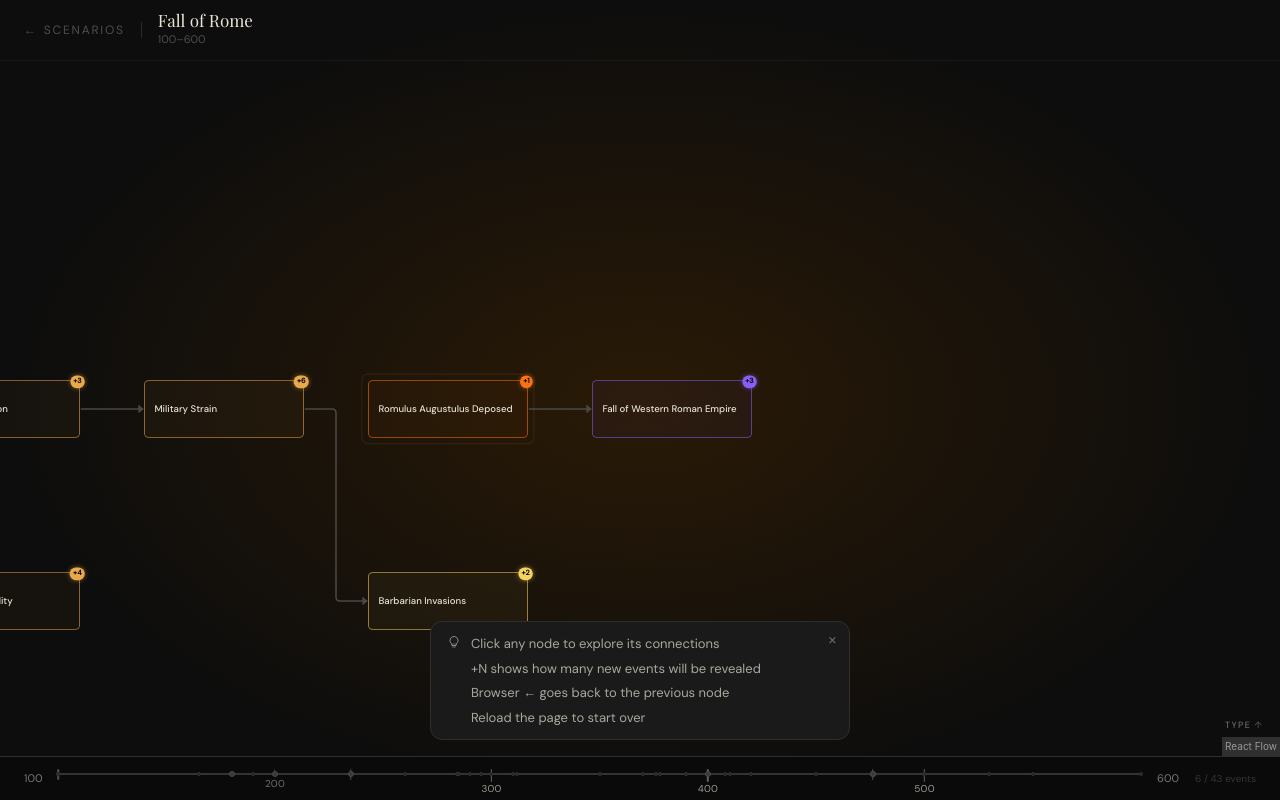
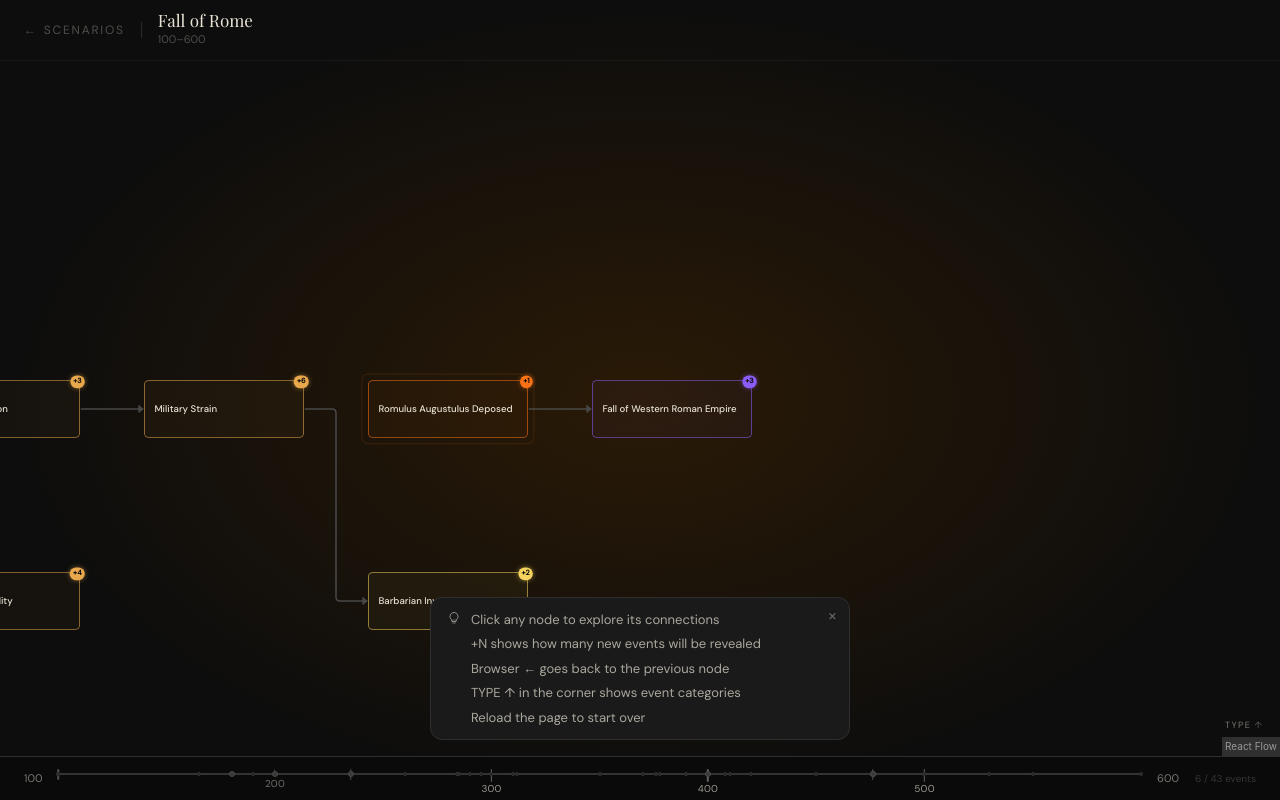
Before and after one commit to catsbyy/cateno, a React (Vite) app: page / in a window 1280 px wide. Both pictures are taken after a click on the button 314 px from the left and 366 px from the top of the page. Built offline with nearby package versions, Linux system fonts and the light colour scheme.

Commit message:
add TYPE to onboarding hint

```diff
--- a/src/components/OnboardingHint.tsx
+++ b/src/components/OnboardingHint.tsx
@@ -7,6 +7,7 @@ const HINTS = [
   "Click any node to explore its connections",
   "+N shows how many new events will be revealed",
   "Browser ← goes back to the previous node",
+  "TYPE ↑ in the corner shows event categories",
   "Reload the page to start over",
 ];
 
```
